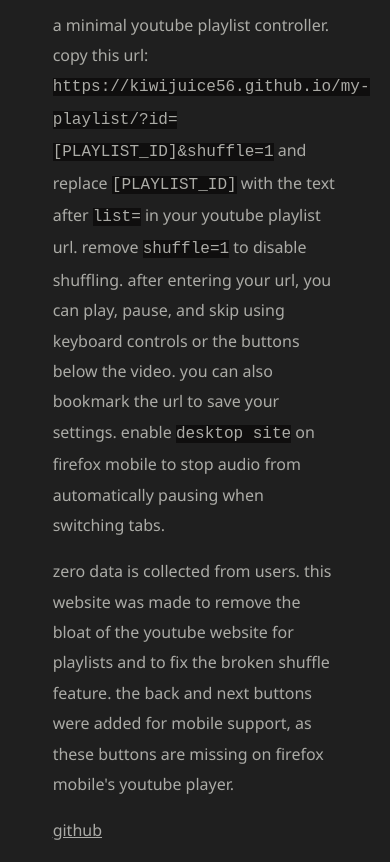
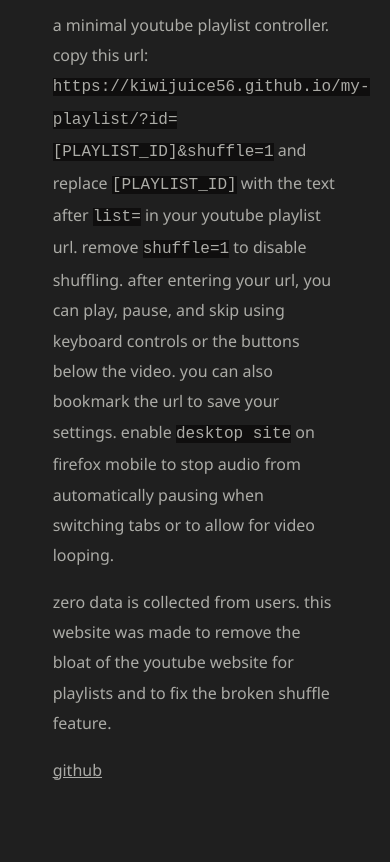
Before and after one commit to kiwijuice56/my-playlist, a plain HTML site: page index.html in a window 390 px wide. Shown: the part 436-1298 px from the top of the page. After the commit the page ends 1237 px from the top, so only its background shows below. Drawn offline with Linux system fonts and the light colour scheme.

Commit message:
Updated text for desktop mode

```diff
--- a/index.html
+++ b/index.html
@@ -30,8 +30,8 @@
 
 	<div id='help'>
 		<h1>my-playlist</h1>
-		<p>a minimal youtube playlist controller. copy this url: <code>https://kiwijuice56.github.io/my-playlist/?id=[PLAYLIST_ID]&shuffle=1</code> and replace <code>[PLAYLIST_ID]</code> with the text after <code>list=</code> in your youtube playlist url. remove <code>shuffle=1</code> to disable shuffling. after entering your url, you can play, pause, and skip using keyboard controls or the buttons below the video. you can also bookmark the url to save your settings. enable <code>desktop site</code> on firefox mobile to stop audio from automatically pausing when switching tabs. </p>
-		<p>zero data is collected from users. this website was made to remove the bloat of the youtube website for playlists and to fix the broken shuffle feature. the back and next buttons were added for mobile support, as these buttons are missing on firefox mobile's youtube player.</p>
+		<p>a minimal youtube playlist controller. copy this url: <code>https://kiwijuice56.github.io/my-playlist/?id=[PLAYLIST_ID]&shuffle=1</code> and replace <code>[PLAYLIST_ID]</code> with the text after <code>list=</code> in your youtube playlist url. remove <code>shuffle=1</code> to disable shuffling. after entering your url, you can play, pause, and skip using keyboard controls or the buttons below the video. you can also bookmark the url to save your settings. enable <code>desktop site</code> on firefox mobile to stop audio from automatically pausing when switching tabs or to allow for video looping. </p>
+		<p>zero data is collected from users. this website was made to remove the bloat of the youtube website for playlists and to fix the broken shuffle feature. </p>
 		<footer>
 			<a href="https://github.com/kiwijuice56">github</a>
 		</footer>
```
